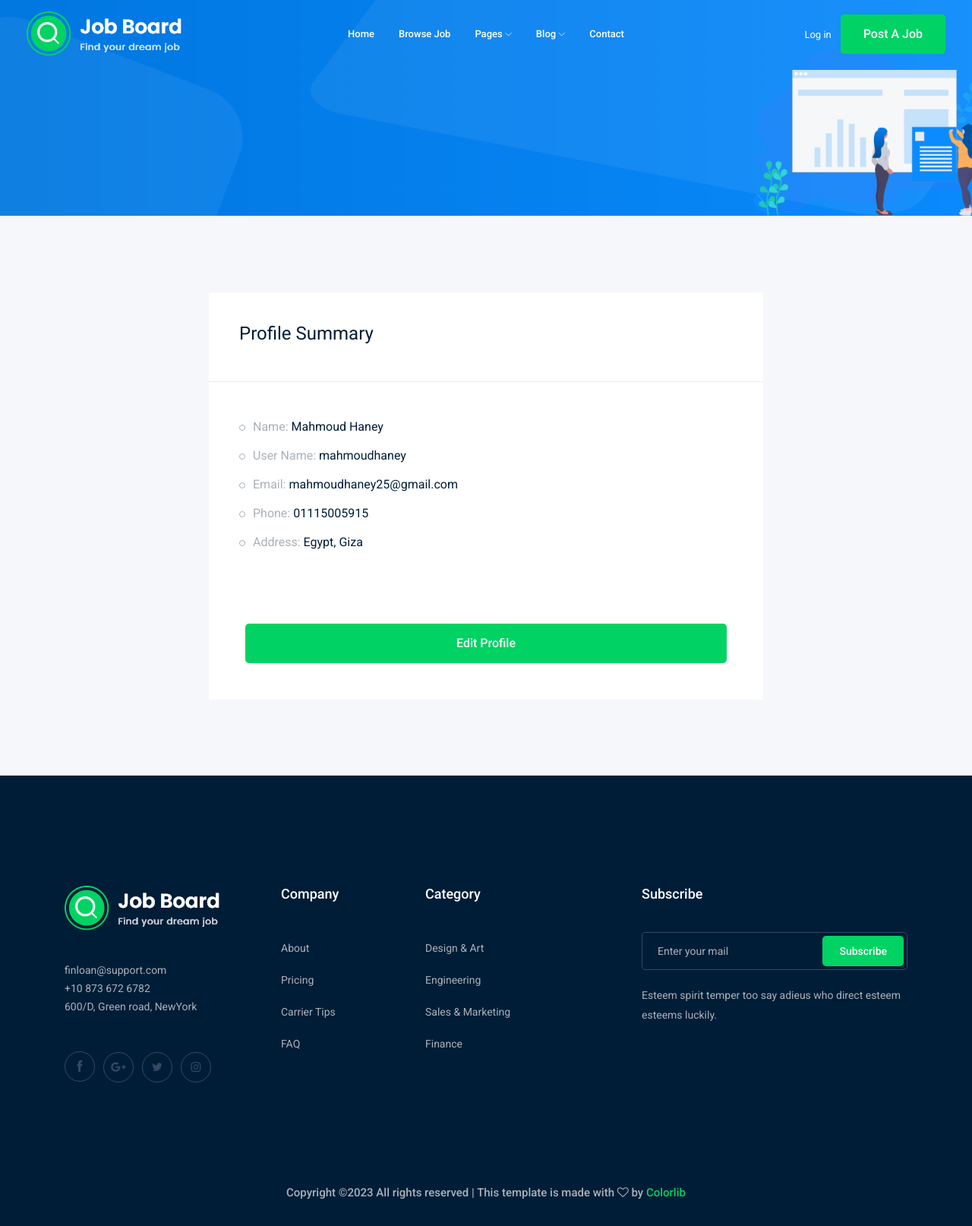
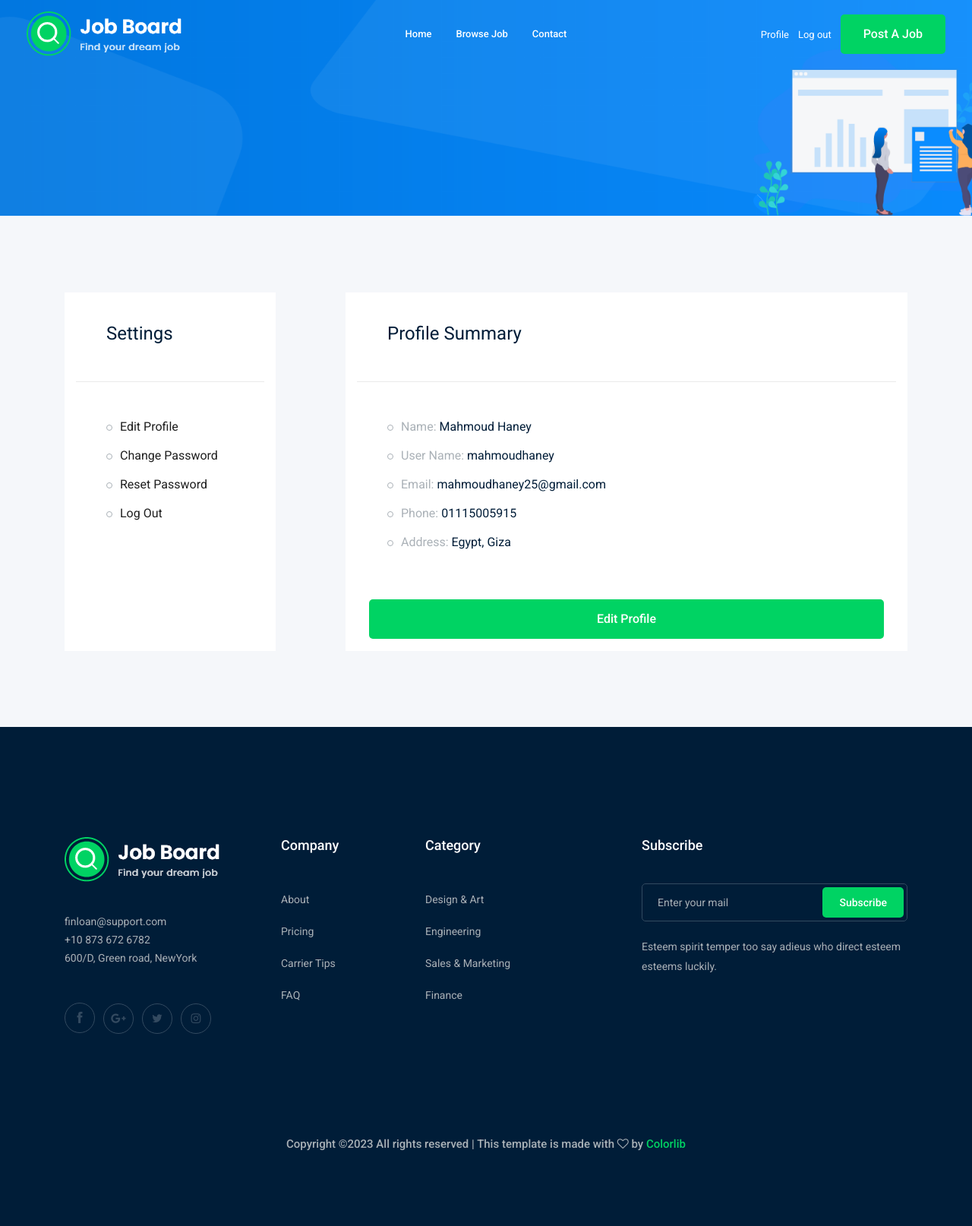
Before and after one commit to mahmoudhaney/Jobs, a Django app: page /accounts/profile/ in a window 1280 px wide. Shown: the whole page at 76% size. After the commit the page ends 1515 px from the top, so only its background shows below. Run offline with Django 4.2, Linux system fonts and the light colour scheme; a user stored in the database is signed in; data comes from the database, SQL or seed files in the repository; both versions use the stored data as it was after the commit; some libraries are stand-ins or nearby versions.

Commit message:
Set links and routes in frontend

```diff
--- a/accounts/templates/accounts/profile.html
+++ b/accounts/templates/accounts/profile.html
@@ -19,8 +19,21 @@
     <div class="job_details_area">
         <div class="container">
             <div class="row">
-                <div class="col-lg-8 mx-auto">
-                    <div class="job_sumary">
+                <div class="col-lg-12 d-flex justify-content-between">
+                    <div class="col-lg-3 job_sumary">
+                        <div class="summery_header">
+                            <h3>Settings</h3>
+                        </div>
+                        <div class="job_content">
+                            <ul>
+                                <li><a  href="{% url 'accounts:profile_edit' %}">Edit Profile</a></li>
+                                <li><a  href="{% url 'accounts:profile_edit' %}">Change Password</a></li>
+                                <li><a  href="{% url 'password_reset' %}">Reset Password</a></li>
+                                <li><a  href="{% url 'logout' %}">Log Out</a></li>
+                            </ul>
+                        </div>
+                    </div>
+                    <div class="col-lg-8 job_sumary">
                         <div class="summery_header">
                             <h3>Profile Summary</h3>
                         </div>
@@ -33,7 +46,7 @@
                                 <li>Address: <span>{{profile.address}}</span></li>
                             </ul>
                         </div>
-                        <div class="p-5">
+                        <div class="p-3">
                             <a class="boxed-btn3 w-100" href="{% url 'accounts:profile_edit' %}"> Edit Profile</a>
                         </div>
                     </div>
--- a/home/templates/index.html
+++ b/home/templates/index.html
@@ -155,7 +155,7 @@
                 </div>
                 <div class="col-lg-6">
                     <div class="brouse_job text-right">
-                        <a href="jobs.html" class="boxed-btn4">Browse More Job</a>
+                        <a href="{% url 'jobs:jobs' %}" class="boxed-btn4">Browse More Job</a>
                     </div>
                 </div>
             </div>
@@ -515,14 +515,14 @@
                     <div class="searching_text">
                         <h3>Looking for a Job?</h3>
                         <p>We provide online instant cash loans with quick approval </p>
-                        <a href="#" class="boxed-btn3">Browse Job</a>
+                        <a href="{% url 'jobs:jobs' %}" class="boxed-btn3">Browse Job</a>
                     </div>
                 </div>
                 <div class="col-lg-5 offset-lg-1 col-md-6">
                     <div class="searching_text">
                         <h3>Looking for a Expert?</h3>
                         <p>We provide online instant cash loans with quick approval </p>
-                        <a href="#" class="boxed-btn3">Post a Job</a>
+                        <a href="{% url 'jobs:add_jobs' %}" class="boxed-btn3">Post a Job</a>
                     </div>
                 </div>
             </div>
--- a/templates/base.html
+++ b/templates/base.html
@@ -43,7 +43,7 @@
                         <div class="row align-items-center">
                             <div class="col-xl-3 col-lg-2">
                                 <div class="logo">
-                                    <a href="index.html">
+                                    <a href="/">
                                         <img src="{% static 'img/logo.png' %}" alt="">
                                     </a>
                                 </div>
@@ -52,33 +52,29 @@
                                 <div class="main-menu  d-none d-lg-block">
                                     <nav>
                                         <ul id="navigation">
-                                            <li><a href="index.html">home</a></li>
-                                            <li><a href="jobs.html">Browse Job</a></li>
-                                            <li><a href="#">pages <i class="ti-angle-down"></i></a>
-                                                <ul class="submenu">
-                                                    <li><a href="candidate.html">Candidates </a></li>
-                                                    <li><a href="job_details.html">job details </a></li>
-                                                    <li><a href="elements.html">elements</a></li>
-                                                </ul>
-                                            </li>
-                                            <li><a href="#">blog <i class="ti-angle-down"></i></a>
-                                                <ul class="submenu">
-                                                    <li><a href="blog.html">blog</a></li>
-                                                    <li><a href="single-blog.html">single-blog</a></li>
-                                                </ul>
-                                            </li>
-                                            <li><a href="contact.html">Contact</a></li>
+                                            <li><a href="/">home</a></li>
+                                            <li><a href="{% url 'jobs:jobs' %}">Browse Job</a></li>
+                                            <li><a href="{% url 'contacts:contact' %}">Contact</a></li>
                                         </ul>
                                     </nav>
                                 </div>
                             </div>
                             <div class="col-xl-3 col-lg-3 d-none d-lg-block">
                                 <div class="Appointment">
-                                    <div class="phone_num d-none d-xl-block">
-                                        <a href="#">Log in</a>
-                                    </div>
+                                    {% if request.user.is_authenticated %}
+                                        <div class="phone_num d-none d-xl-block">
+                                            <a href="{% url 'accounts:profile' %}">Profile</a>
+                                        </div>
+                                        <div class="phone_num d-none d-xl-block">
+                                            <a href="{% url 'logout' %}">Log out</a>
+                                        </div>
+                                    {% else %}
+                                        <div class="phone_num d-none d-xl-block">
+                                            <a href="{% url 'login' %}">Log in</a>
+                                        </div>
+                                    {% endif %}
                                     <div class="d-none d-lg-block">
-                                        <a class="boxed-btn3" href="#">Post a Job</a>
+                                        <a class="boxed-btn3" href="{% url 'jobs:add_jobs' %}">Post a Job</a>
                                     </div>
                                 </div>
                             </div>
@@ -106,7 +102,7 @@
                     <div class="col-xl-3 col-md-6 col-lg-3">
                         <div class="footer_widget wow fadeInUp" data-wow-duration="1s" data-wow-delay=".3s">
                             <div class="footer_logo">
-                                <a href="#">
+                                <a href="/">
                                     <img src="{% static 'img/logo.png' %}" alt="">
                                 </a>
                             </div>
```
Also changed, not shown: db.sqlite3.
